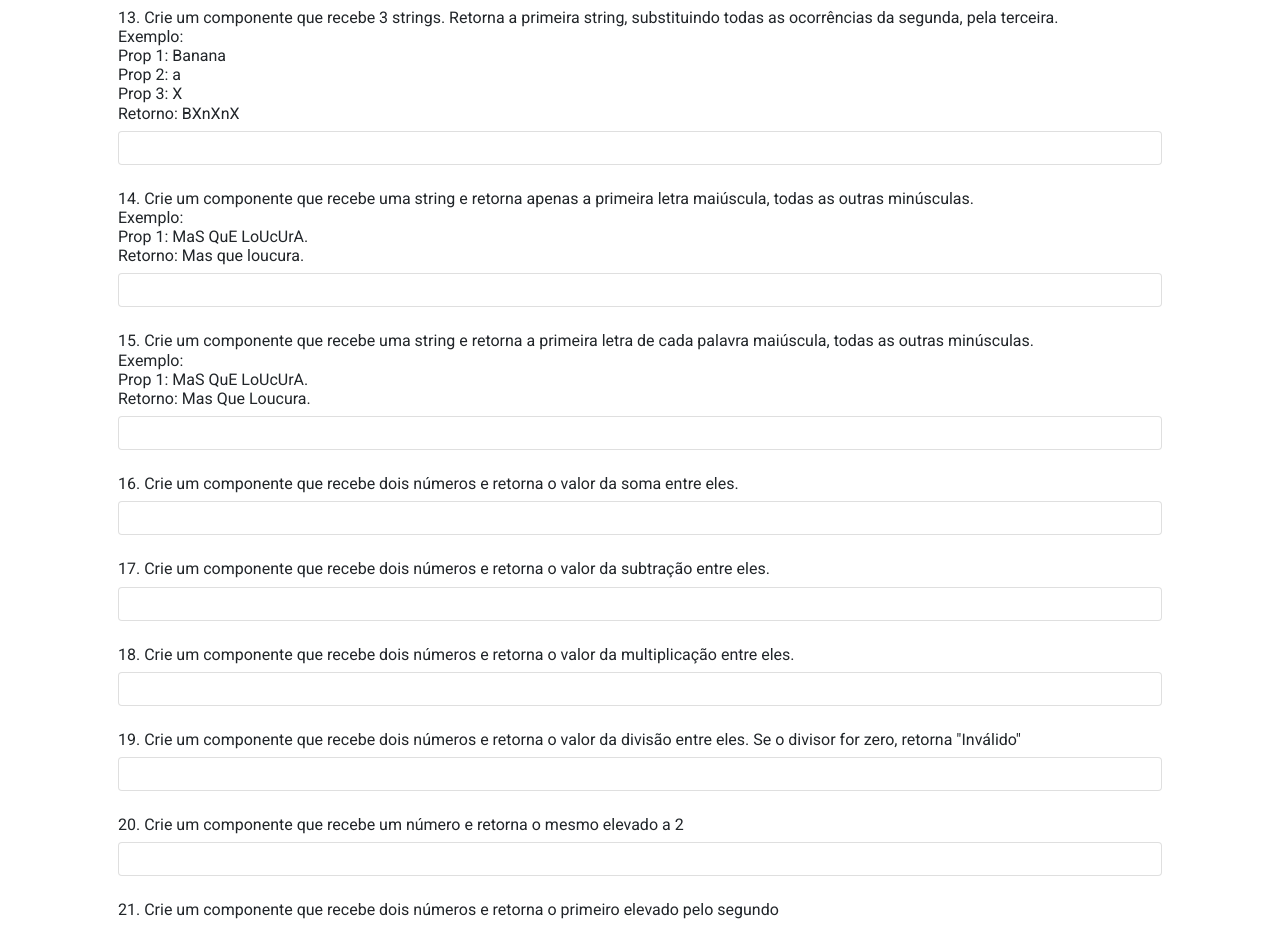
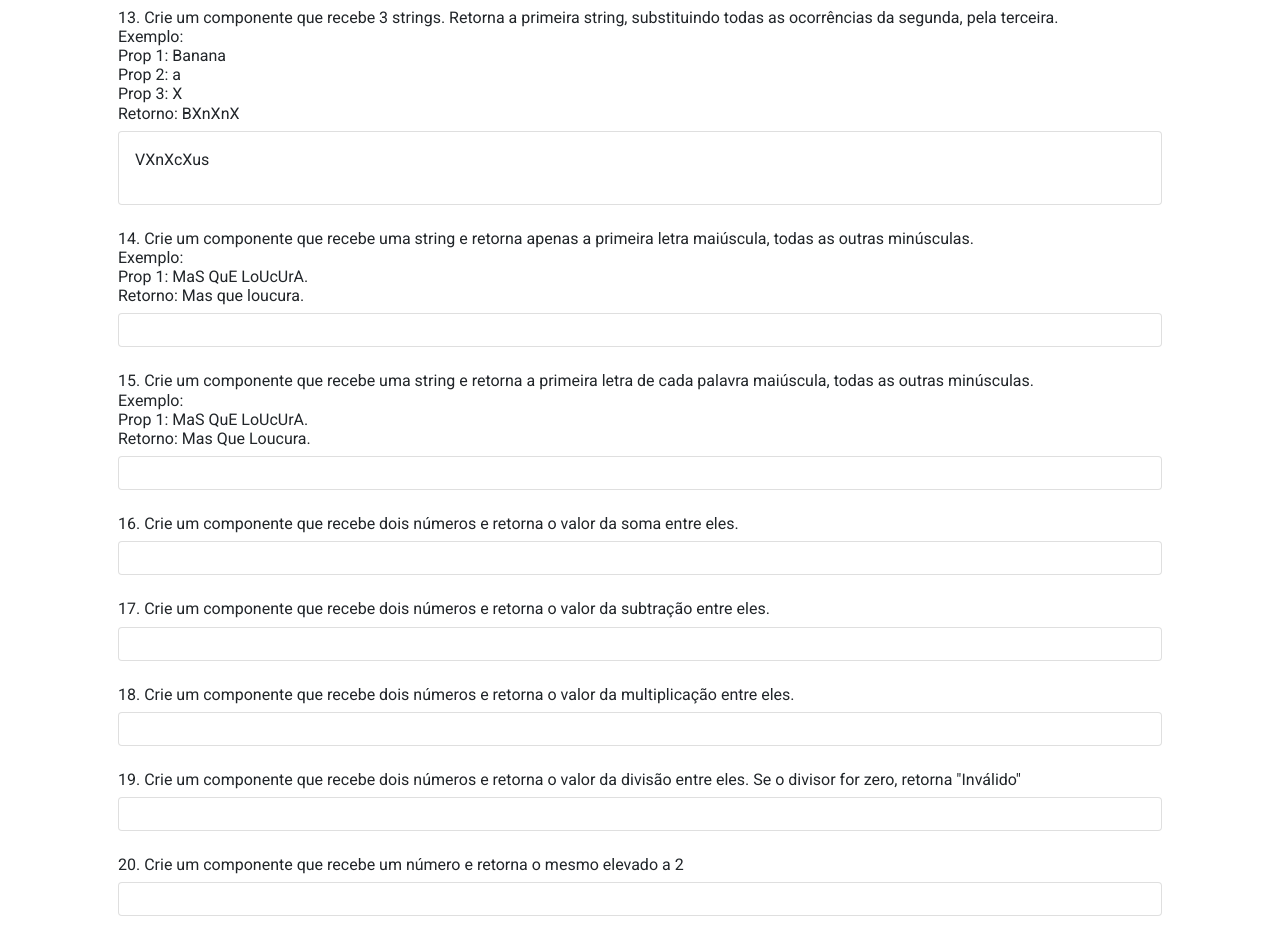
Before and after one commit to portugalv7/react-components-exercises, a React (Create React App) app: page / in a window 1280 px wide. Shown: the part 1640-2566 px from the top of the page. Built offline with nearby package versions, Linux system fonts and the light colour scheme.

Commit message:
Questão 13
13. Crie um componente que recebe 3 strings. Retorna a primeira string, substituindo todas as ocorrências da segunda, pela terceira.

```diff
--- a/src/App.tsx
+++ b/src/App.tsx
@@ -2,6 +2,7 @@ import './App.css';
 import Q1String from './components/Q1String';
 import Q2Uppercase from './components/Q2Uppercase';
 import Q3Lowercase from './components/Q3Lowercase';
+import Q13ReplaceChar from './components/Q13ReplaceChar';
 
 const App: React.FC = () => {
     return (
@@ -130,7 +131,9 @@ const App: React.FC = () => {
                 <br /> Prop 3: X
                 <br /> Retorno: BXnXnX
             </h2>
-            <div className="card p-3 mb-4">{/* Insira a resposta aqui */}</div>
+            <div className="card p-3 mb-4">
+                <Q13ReplaceChar text="Vinicius" char="i" substitute="X" />
+            </div>
 
             <h2 className="fs-6">
                 14. Crie um componente que recebe uma string e retorna apenas a
--- /dev/null
+++ b/src/components/Q13ReplaceChar/index.tsx
@@ -0,0 +1,13 @@
+interface IQ13ReplaceCharProps {
+    text: string;
+    char: string;
+    substitute: string;
+}
+
+const Q13ReplaceChar: React.FC<IQ13ReplaceCharProps> = ({
+    text,
+    char,
+    substitute,
+}) => <p>{text.replaceAll(char, substitute)}</p>;
+
+export default Q13ReplaceChar;
```
